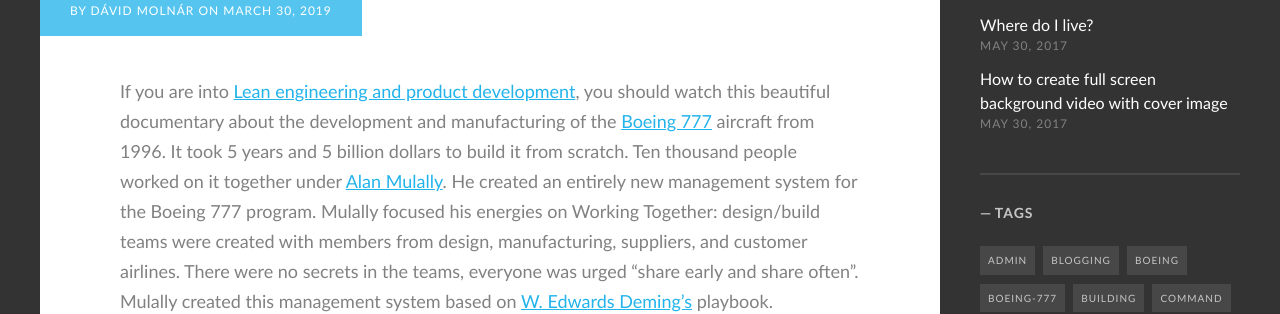
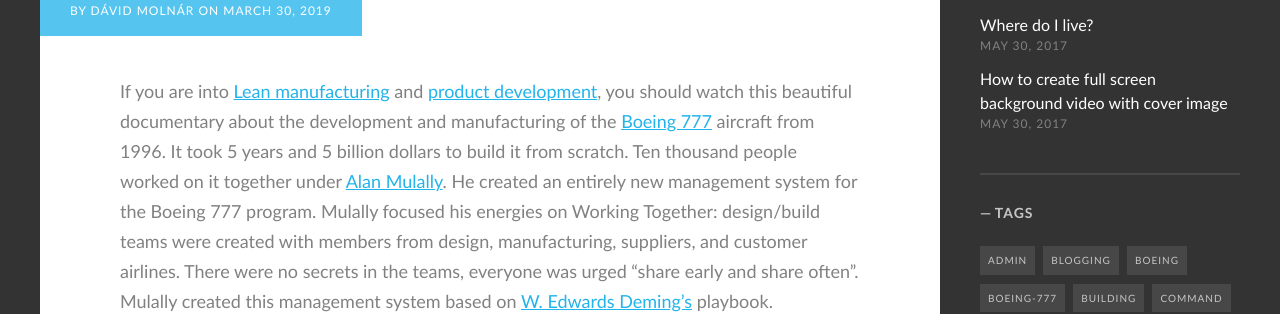
Before and after one commit to mdavid626/blog, a Jekyll site: the page built from _posts/2019-03-30-Boeing-777-documentary.md, in a window 1280 px wide and 900 px high, scrolled down 678 px. Shown: the part 180-494 px from the top of the window. Built offline with Jekyll 4.4.1, drawn with Linux system fonts in a browser that asks for light colours; some web fonts are replaced; comment, search, counter and statistics services are not loaded.

Commit message:
Update 2019-03-30-Boeing-777-documentary.md

```diff
--- a/_posts/2019-03-30-Boeing-777-documentary.md
+++ b/_posts/2019-03-30-Boeing-777-documentary.md
@@ -6,7 +6,7 @@
 tags: [boeing, boeing-777, triple-7, building, mullaly, lean, engineering, development, documentary]
 ---
 
-If you are into [Lean engineering and product development](https://en.wikipedia.org/wiki/Lean_product_development), you should watch this beautiful documentary about the development and manufacturing of the [Boeing 777](https://en.wikipedia.org/wiki/Boeing_777) aircraft from 1996. It took 5 years and 5 billion dollars to build it from scratch. Ten thousand people worked on it together under [Alan Mulally](https://en.wikipedia.org/wiki/Alan_Mulally). He created an entirely new management system for the Boeing 777 program. Mulally focused his energies on Working Together: design/build teams were created with members from design, manufacturing, suppliers, and customer airlines. There were no secrets in the teams, everyone was urged "share early and share often". Mulally created this management system based on [W. Edwards Deming's](https://en.wikipedia.org/wiki/W._Edwards_Deming) playbook.
+If you are into [Lean manufacturing](https://en.wikipedia.org/wiki/Lean_manufacturing) and [product development](https://en.wikipedia.org/wiki/Lean_product_development), you should watch this beautiful documentary about the development and manufacturing of the [Boeing 777](https://en.wikipedia.org/wiki/Boeing_777) aircraft from 1996. It took 5 years and 5 billion dollars to build it from scratch. Ten thousand people worked on it together under [Alan Mulally](https://en.wikipedia.org/wiki/Alan_Mulally). He created an entirely new management system for the Boeing 777 program. Mulally focused his energies on Working Together: design/build teams were created with members from design, manufacturing, suppliers, and customer airlines. There were no secrets in the teams, everyone was urged "share early and share often". Mulally created this management system based on [W. Edwards Deming's](https://en.wikipedia.org/wiki/W._Edwards_Deming) playbook.
 
 The documentary has 5 episodes, each around one hour long.
 
```
